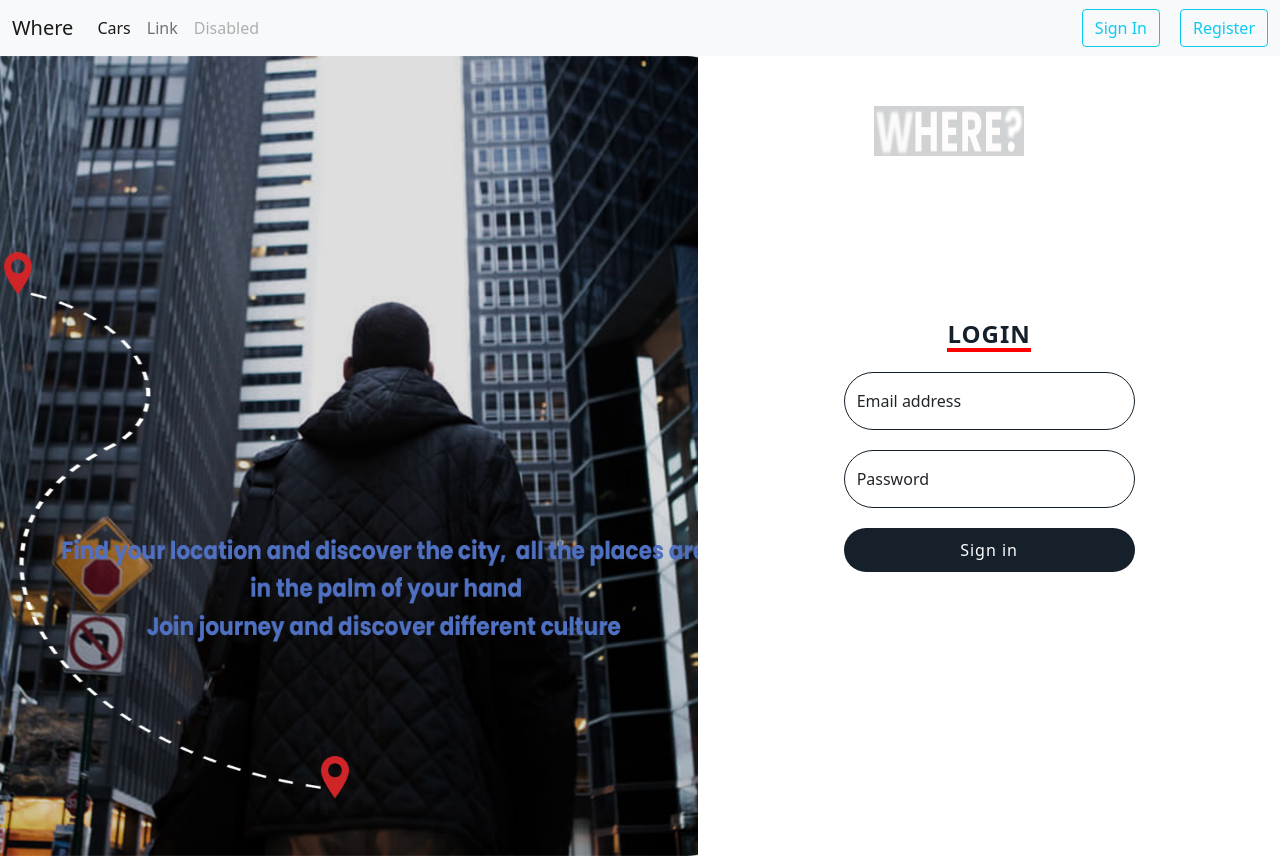
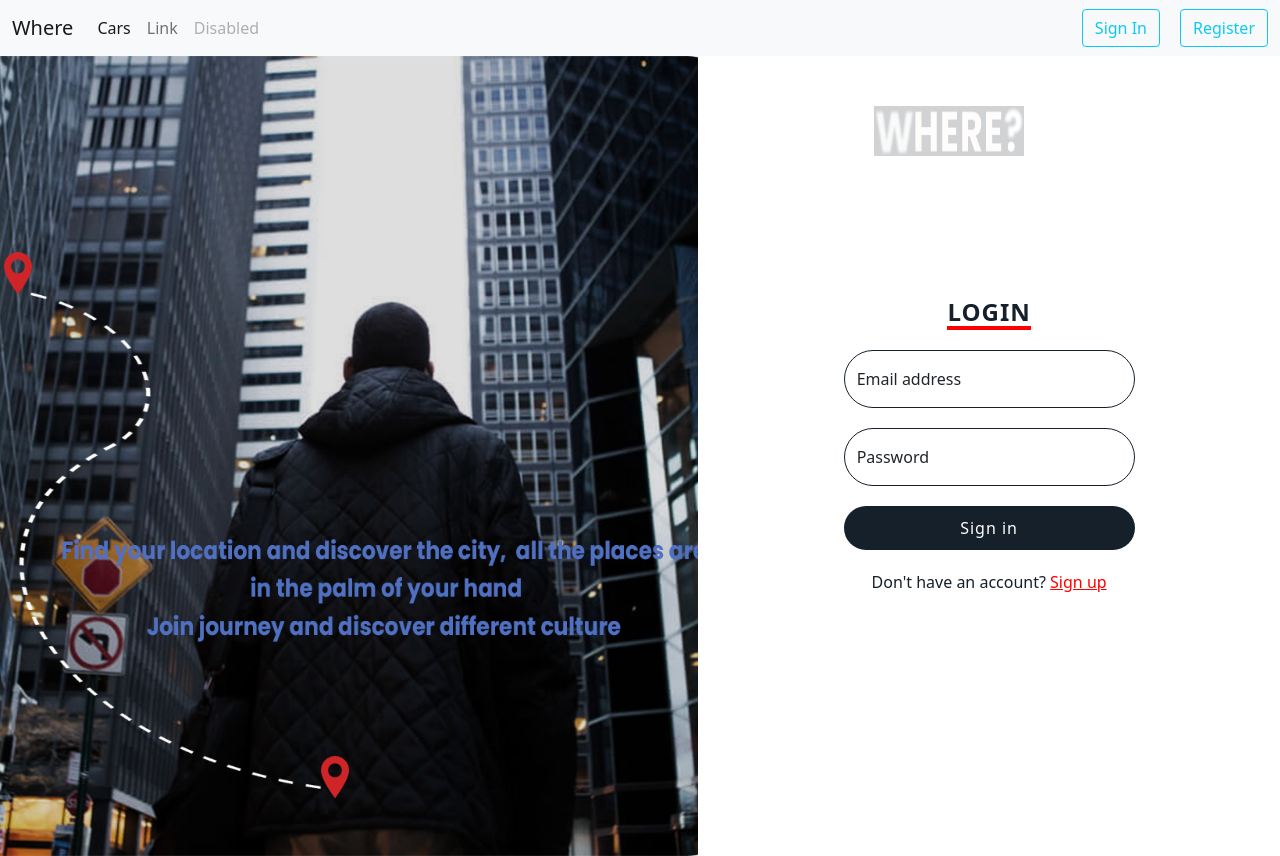
Before and after one commit to OnurAkkepenekk/Where-Frontend, an Angular app: page /login in a window 1280 px wide. Built offline with nearby package versions, Linux system fonts and the light colour scheme.

Commit message:
Update login.component.html

```diff
--- a/src/app/components/login/login.component.html
+++ b/src/app/components/login/login.component.html
@@ -29,6 +29,9 @@
           <div class="inputBx">
             <input class="" type="submit" (click)="login()" value="Sign in" />
           </div>
+          <div class="inputBx">
+            <p>Don't have an account? <a [routerLink] = "['/register']">Sign up</a></p>
+          </div>
         </form>
       </div>
     </div>
```
